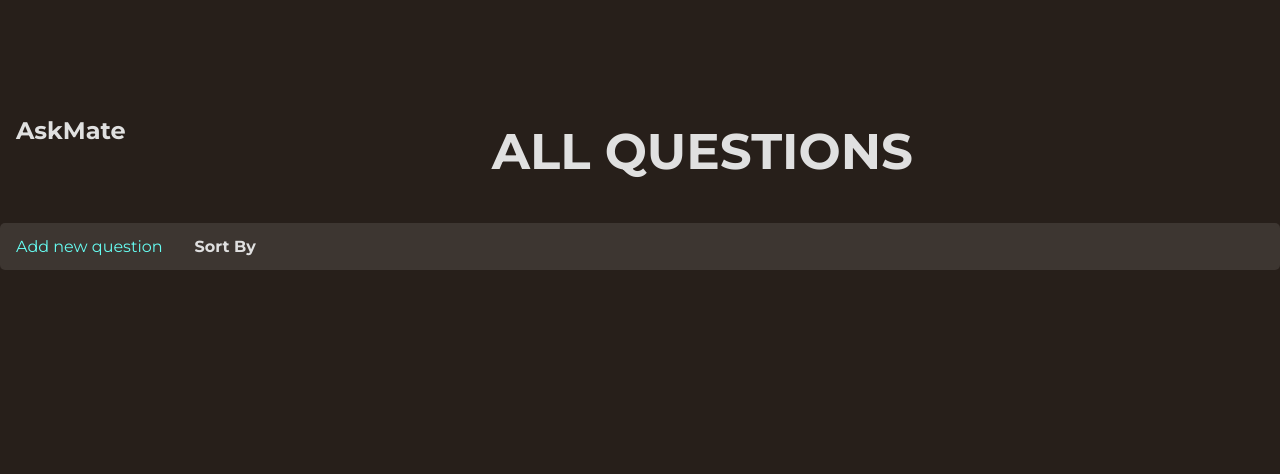
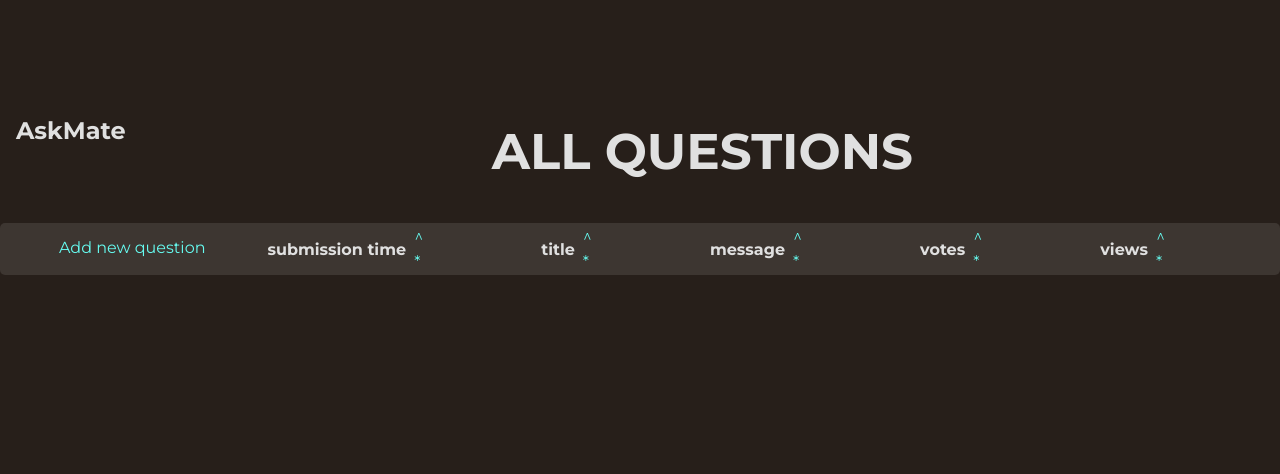
Before and after one commit to gaspargabor/L-V-G, a Flask app: template templates/list.html in a window 1280 px wide. Shown: the top 474 px of the page. Run offline with Flask 2, Linux system fonts and the light colour scheme; the template is opened without the code that fills it, so the values that code supplies are empty.

Commit message:
change sort bar

```diff
--- a/static/css/style.css
+++ b/static/css/style.css
@@ -147,65 +147,47 @@ button{
       overflow: hidden;
       background-color: rgba(255, 255, 255, 0.1);
     border-radius: 5px;
+    display: grid;
+    grid-template-columns: auto auto auto auto auto auto;
     }
+
+.navbar.sorting{
+    display: grid;
+    grid-template-columns: auto auto auto;
+    margin: 0;
+    padding: 0;
+}
+
+.navbar.sorting table {
+    background-color: red;
+}
+h4 {
+    margin: 0;
+    padding: 0;
+}
+
+.btnn {
+    padding: 0;
+    margin: 0;
+}
 
  .navbar a {
       float: left;
       font-size: 16px;
       color: #66FCF1;
       text-align: center;
-      padding: 14px 16px;
+     padding: 2px 5px 2px 5px;
+     vertical-align: center;
       text-decoration: none;
     }
 
-    .dropdown {
-      float: left;
-      overflow: hidden;
-    }
+ #add_q_link {
+     padding-top: 15px;
+ }
 
-    .dropdown .dropbtn {
-      font-size: 16px;
-      border: none;
-      outline: none;
-      color: #E0E0E0;
-      padding: 14px 16px;
-      background-color: inherit;
-      font-family: inherit;
-        font-weight: bold;
-      margin: 0;
-    }
-
-    .navbar a:hover, .dropdown:hover .dropbtn {
+    .navbar a:hover, .dropdown:hover {
       background-color: #45A29E;
     }
-    .dropdown-content {
-      display: none;
-      position: absolute;
-      background-color: #8E8D8A;
-      min-width: 160px;
-      box-shadow: 0px 8px 16px 0px rgba(0,0,0,0.2);
-      z-index: 1;
-    }
-
-
-    .dropdown-content a {
-      float: none;
-      color: #0B0C10;
-      padding: 12px 16px;
-      text-decoration: none;
-      display: block;
-      text-align: left;
-    }
-
-    .dropdown-content a:hover {
-        color: #C5C6C7;
-      background-color: #45A29E;
-    }
-
-    .dropdown:hover .dropdown-content {
-      display: block;
-    }
-
 
 .question-page {
   height: 100vh;
--- a/templates/list.html
+++ b/templates/list.html
@@ -17,17 +17,62 @@
              <h2 id="title">All Questions</h2>
          </div>
           <div class="navbar">
-                <a href="{{ url_for("route_add_question") }}">Add new question</a>
-              <div class="dropdown">
-                <button class="dropbtn">Sort By</button>
-                <div class="dropdown-content">
-                  <a href="{{ url_for("route_all_question", sort_criteria='submission_time')}}">submission time</a>
-                  <a href="{{ url_for("route_all_question", sort_criteria='title')}}">title</a>
-                  <a href="{{ url_for("route_all_question", sort_criteria='message')}}">message</a>
-                  <a href="{{ url_for("route_all_question", sort_criteria='vote_number')}}">votes</a>
-                  <a href="{{ url_for("route_all_question", sort_criteria='view_number')}}">views</a>
-                </div>
-              </div>
+                <a id="add_q_link" href="{{ url_for("route_add_question") }}">Add new question</a>
+              <div class="sorting">
+                  <table>
+                      <tr>
+                          <td rowspan="2"><h4>submission time</h4></td>
+                          <td class="btnn"><a href="#">^</a></td>
+                      </tr>
+                      <tr>
+                          <td class="btnn"><a href="#">*</a></td>
+                      </tr>
+                      </table>
+                  </div>
+              <div class="sorting">
+                <table>
+                      <tr>
+                          <td rowspan="2"><h4>title</h4></td>
+                  <td class="btnn"><a href="#">^</a></td>
+                      </tr>
+                    <tr>
+                  <td class="btnn"><a href="#">*</a></td>
+                    </tr>
+                </table>
+                  </div>
+              <div class="sorting">
+                  <table>
+                      <tr>
+                          <td rowspan="2"><h4>message</h4></td>
+                  <td class="btnn"><a href="#">^</a></td>
+                      </tr>
+                    <tr>
+                  <td class="btnn"><a href="#">*</a></td>
+                    </tr>
+                </table>
+                  </div>
+              <div class="sorting">
+                                                    <table>
+                      <tr>
+                          <td rowspan="2"><h4>votes</h4></td>
+                  <td class="btnn"><a href="#">^</a></td>
+                      </tr>
+                    <tr>
+                  <td class="btnn"><a href="#">*</a></td>
+                    </tr>
+                </table>
+                  </div>
+              <div class="sorting">
+                                                                      <table>
+                      <tr>
+                          <td rowspan="2"><h4>views</h4></td>
+                  <td class="btnn"><a href="#">^</a></td>
+                      </tr>
+                    <tr>
+                  <td class="btnn"><a href="#">*</a></td>
+                    </tr>
+                </table>
+                  </div>
             </div>
          <div class="question-bubbles">
           {% for question in questions %}
```
Also changed, not shown: templates/layout.html (+0 -10 lines).
